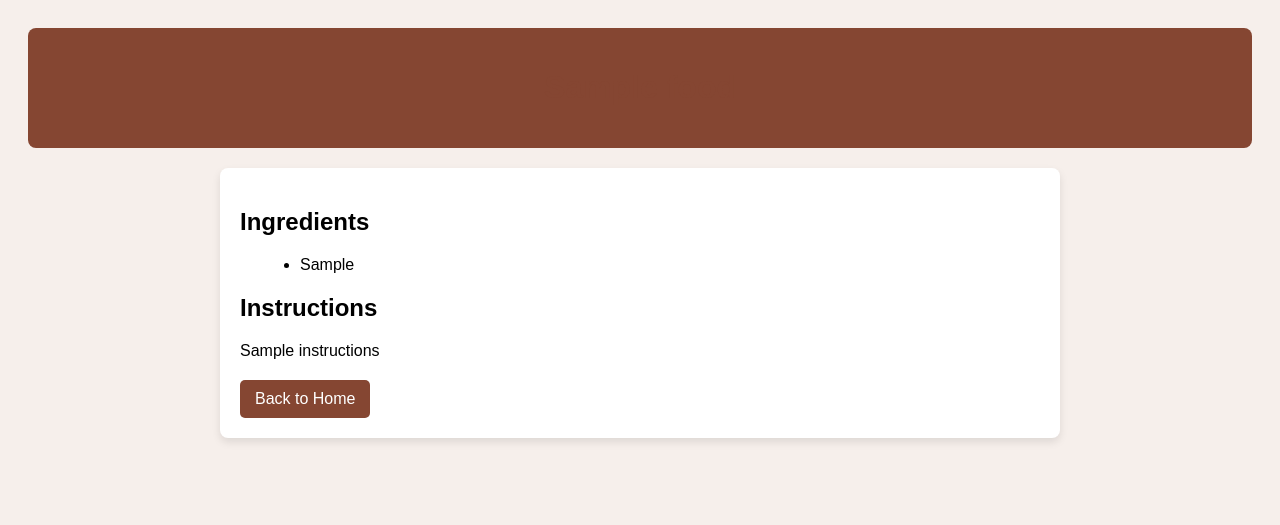
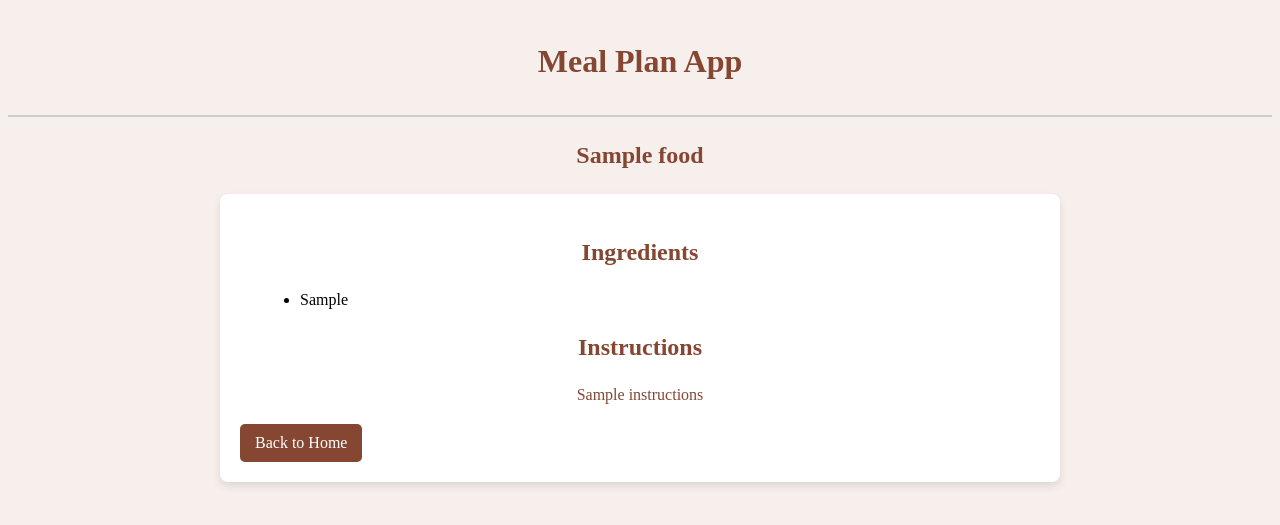
Before and after one commit to CS196Illinois/FA24-Group6, a Flask app: template Research/templates/recipe_page.html in a window 1280 px wide. Shown: the top 525 px of the page. Run offline with Flask 3, Linux system fonts and the light colour scheme; the template is opened without the code that fills it: most values are stand-ins (such as "Sample title", 1, 10 or a date in 2020); parts of the project's set-up code (start-up, migrations or seed data) failed here and were passed over.

Commit message:
edited UI

```diff
--- a/Research/app.py
+++ b/Research/app.py
@@ -6,7 +6,7 @@ from sklearn.metrics.pairwise import cosine_similarity
 app = Flask(__name__)
 
 # Load and preprocess the dataset
-filepath = '/Users/seungwookyoon/FA24-Group6/Research/13k-recipes.csv'
+filepath = '/Users/ellenmin/Desktop/FA24-Group6/Research/13k-recipes.csv'
 data = pd.read_csv(filepath).head(1000)
 data = data.drop(columns=['Unnamed: 0', 'Ingredients', 'Image_Name'])
 
--- a/Research/templates/recipe_page.html
+++ b/Research/templates/recipe_page.html
@@ -6,18 +6,16 @@
     <title>{{ food['Title'] }}</title>
     <style>
         body {
-            font-family: Arial, sans-serif;
-            padding: 20px;
             background-color: #f6efebff;
         }
 
         .header {
-            text-align: center;
-            padding: 20px;
-            background-color: hsl(14, 45%, 36%);
-            color: white;
-            border-radius: 8px;
-            margin-bottom: 20px;
+            display: flex;
+            align-items: center;
+            justify-content: center;
+            padding: 35px;
+            background-color: #f6efebff;
+            border-bottom: 2px solid #ccc;
         }
 
         .recipe-container {
@@ -29,8 +27,16 @@
             box-shadow: 0 4px 8px rgba(0, 0, 0, 0.1);
         }
 
-        h1 {
+        h1, p {
+            text-align: center;
+            margin: 0;
             color: hsl(14, 45%, 36%);
+        }
+
+        h2 {
+            margin: 25px;
+            color: hsl(14, 45%, 36%);
+            text-align: center;
         }
 
         .ingredients, .instructions {
@@ -59,8 +65,9 @@
 </head>
 <body>
     <div class="header">
-        <h1>{{ food['Title'] }}</h1>
+        <h1>Meal Plan App</h1>
     </div>
+    <h2>{{ food['Title'] }}</h2>
 
     <div class="recipe-container">
         <div class="ingredients">
```
Also changed, not shown: Research/templates/food_list.html (+7 -1 lines), Research/templates/main_page.html (+8 -1 lines).
